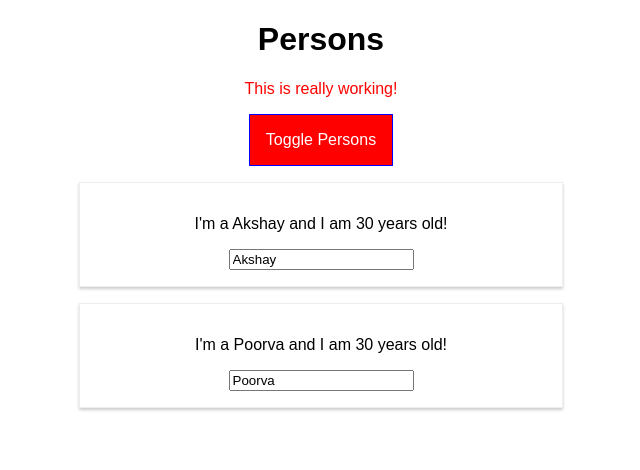
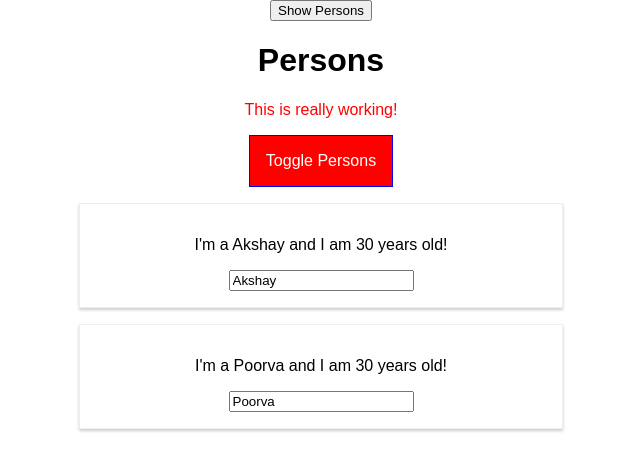
Before and after one commit to akshaypalshikar/react-app, a React app: page / in a window 1280 px wide. Shown: the top 470 px of the page, without its empty margins (319-959 px from the left). Built offline with nearby package versions, Linux system fonts and the light colour scheme.

Commit message:
update internal with state and use of pure component

```diff
--- a/src/components/Persons/Persons.js
+++ b/src/components/Persons/Persons.js
@@ -1,8 +1,8 @@
-import React, { Component } from 'react';
+import React, { PureComponent } from 'react';
 import Person from './Person/Person'
 import ErrorBoundary from './../ErrorBoundary/ErrorBoundary';
 
-class Persons extends Component {
+class Persons extends PureComponent {
   constructor(props) {
     super(props);
     console.log('[Persons.js] Inside Constructor', props);
@@ -21,11 +21,11 @@ class Persons extends Component {
     console.log('[UPDATE Persons.js] Inside componentWillReceiveProps()',nextProps);
   }
 
-  shouldComponentUpdate(nextProps,nextState){
+/*   shouldComponentUpdate(nextProps,nextState){
     console.log('[UDPATE Persons.js] Inside shouldComponentUpdate()',nextProps,nextState);
     return nextProps.persons!== this.props.persons;
   }
-
+ */
   componentWillUpdate(nextProps, nextState){
     console.log('[UDPATE Persons.js] Inside componentWillUpdate()',nextProps,nextState);
   }
--- a/src/containers/App.js
+++ b/src/containers/App.js
@@ -1,9 +1,9 @@
-import React, { Component } from 'react';
+import React, { PureComponent } from 'react';
 import appCssClasses from './App.css';
 import Cockpit from './../components/Cockpit/Cockpit';
 
 
-class App extends Component {
+class App extends PureComponent {
   constructor(props) {
     super(props);
     console.log('[App.js] Inside Constructor', props);
@@ -17,11 +17,11 @@ class App extends Component {
   componentDidMount() {
     console.log('[App.js] Inside componentDidMount()');
   }
-  shouldComponentUpdate(nextProps, nextState) {
+/*   shouldComponentUpdate(nextProps, nextState) {
     console.log('[UDPATE App.js] Inside shouldComponentUpdate()', nextProps, nextState);
-    return true;
+    return this.state.persons!==nextState.persons || this.state.showPersons!==nextState.showPersons;
   }
-
+ */
   componentWillUpdate(nextProps, nextState) {
     console.log('[UDPATE App.js] Inside componentWillUpdate()', nextProps, nextState);
   }
@@ -73,6 +73,7 @@ class App extends Component {
     const cssClasses = appCssClasses;
     return (
       <div id="App" className={appCssClasses.App}>
+        <button onClick={()=>this.setState({showPersons:true})}>Show Persons</button>
         <Cockpit {...this.state} appCssClasses={cssClasses}
           deletePersonHandler={this.deletePersonHandler}
           togglePersonsHandler={this.togglePersonsHandler}
```
